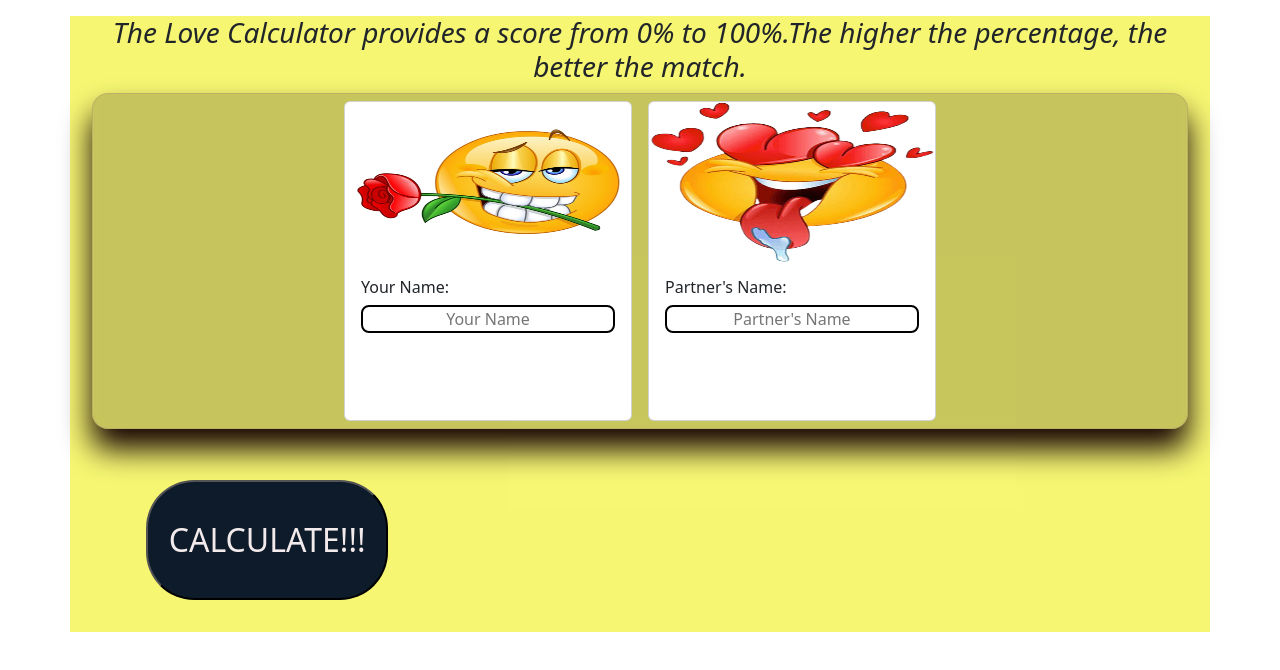
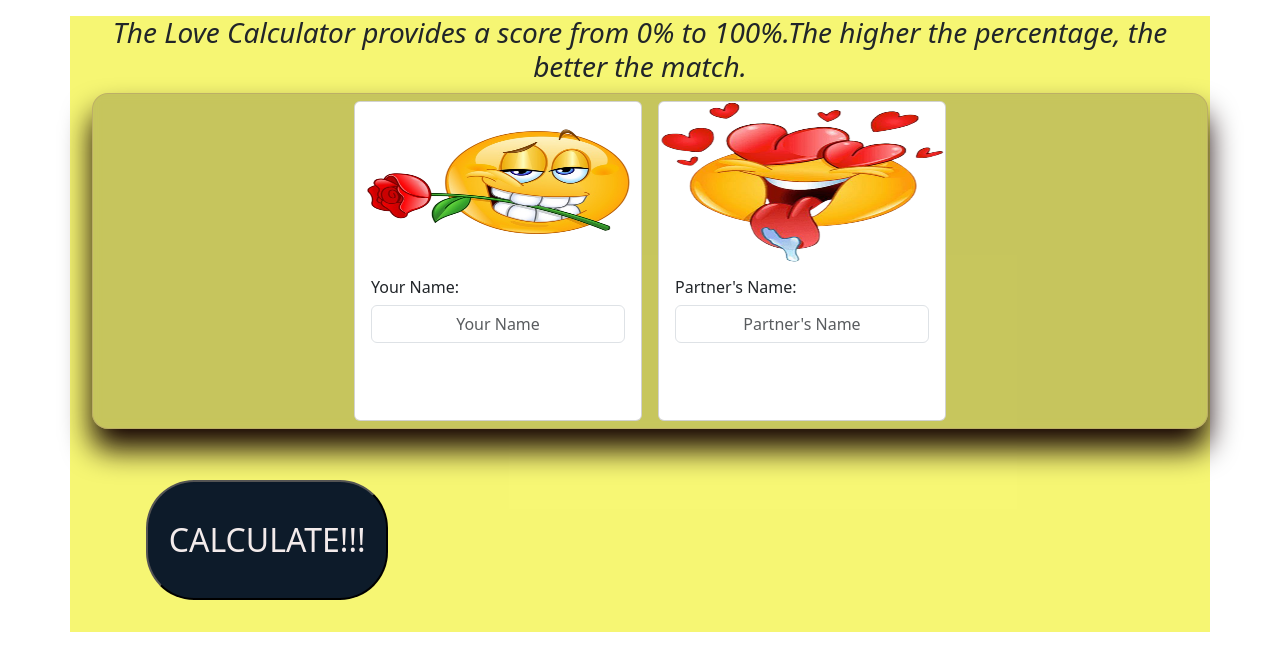
Before and after one commit to praveenniroula1/practiceLoveCalculatorResponsive, a plain HTML site: page index.html in a window 1280 px wide. Drawn offline with nearby package versions, Linux system fonts and the light colour scheme.

Commit message:
ready to deploy

```diff
--- a/index.html
+++ b/index.html
@@ -20,13 +20,18 @@
         percentage, the better the match.
       </h3>
       <div>
-        <div class="cards">
+        <div class="cards form form-control">
           <div class="card" style="width: 18rem">
             <img src="img/love.png" class="card-img-top" alt="..." />
             <div class="card-body">
               <div class="text">
                 <h5 class="card-title">Your Name:</h5>
-                <input placeholder="Your Name" id="yourName" required />
+                <input
+                  class="form-control"
+                  placeholder="Your Name"
+                  id="yourName"
+                  required
+                />
               </div>
             </div>
           </div>
@@ -35,7 +40,12 @@
               <img src="img/button.png" class="card-img-top" alt="..." />
               <div class="card-body">
                 <h5 class="card-title">Partner's Name:</h5>
-                <input id="partnerName" placeholder="Partner's Name" required />
+                <input
+                  class="form-control"
+                  id="partnerName"
+                  placeholder="Partner's Name"
+                  required
+                />
               </div>
             </div>
           </div>
--- a/script.js
+++ b/script.js
@@ -3,6 +3,10 @@ button.addEventListener("click", () => {
   const data = Math.random() * 100;
   const realData = Math.floor(data);
   const percent = realData;
+  if (yourNameValue == "" && partnerNameValue == "") {
+    return alert("fill the form first");
+  }
+
   if (percent >= 50) {
     display.innerHTML =
       "Congratulation!!!" +
```
